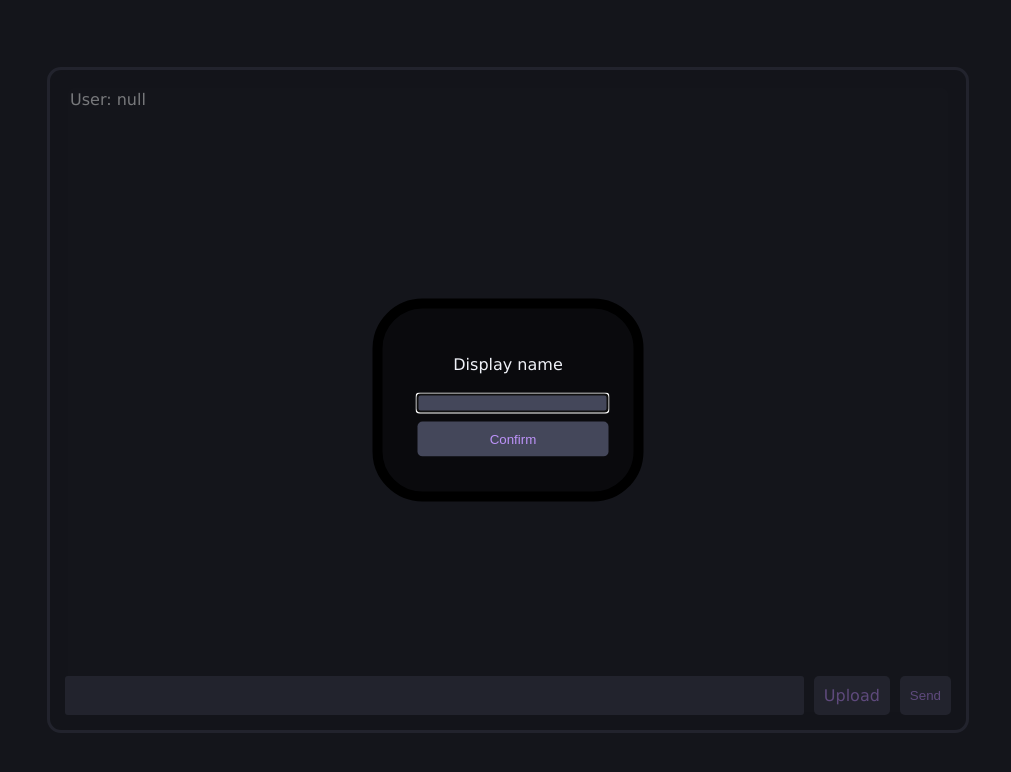
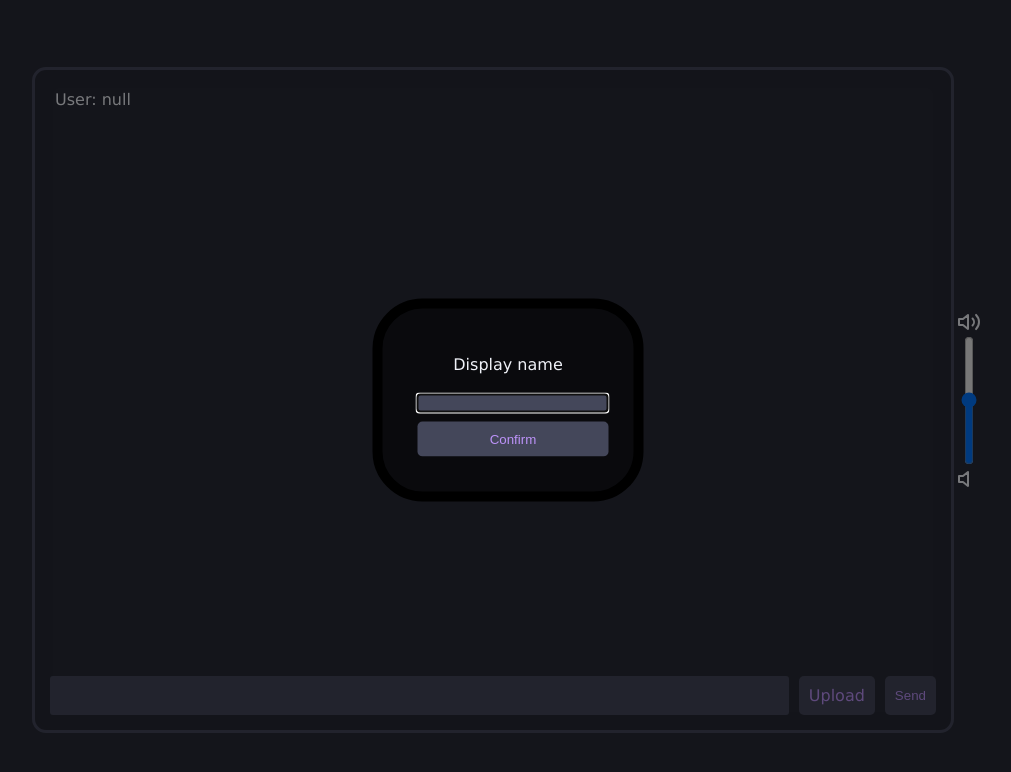
Before and after one commit to blitzher/image-compression, a website with bundled scripts: page product/mockup/public/index.html in a window 1280 px wide. Shown: the whole page, without its empty margins (132-1143 px from the left). Built offline with nearby package versions, Linux system fonts and the light colour scheme; no server answers; files whose address does not match are found by name.

Commit message:
added volume button - TODO - make notification volume function with this

```diff
--- a/product/mockup/public/css/style.css
+++ b/product/mockup/public/css/style.css
@@ -10,6 +10,10 @@ body {
   padding: 0;
   margin: 0;
   font-family: Verdana, Geneva, Tahoma, sans-serif;
+}
+#app {
+  display: flex;
+  flex-direction: row;
 }
 
 #chatboxWrapper {
@@ -33,6 +37,15 @@ body {
   scrollbar-color: #44475a hsla(231, 15%, 18%, 0);
   scrollbar-width: thin;
   background: none;
+}
+::-webkit-scrollbar {
+  width: 10px;
+}
+::-webkit-scrollbar-track {
+  background: #44475a;
+}
+::-webkit-scrollbar-thumb {
+  background: #6272a4;
 }
 
 #chatbox {
@@ -122,7 +135,7 @@ input[type="submit"]:hover,
 .modal {
   width: 100vw;
   height: 100vh;
-    background-color: rgba(0, 0, 0, 0.50);
+  background-color: rgba(0, 0, 0, 0.5);
   display: flex;
   align-content: center;
   justify-items: center;
@@ -173,3 +186,17 @@ input[type="submit"]:hover,
 .msg-bubble img {
   max-width: 100%;
 }
+
+#volume {
+  appearance: none;
+  width: 20px;
+  background: #44475a;
+  outline: none;
+  opacity: 1;
+  -webkit-transition: 0.2s;
+  transition: opacity 0.2s;
+  -webkit-appearance: slider-vertical;
+}
+#volume:hover {
+  opacity: 1;
+}
--- a/product/mockup/public/index.html
+++ b/product/mockup/public/index.html
@@ -1,14 +1,12 @@
 <!DOCTYPE html>
 <html lang="en">
-
   <head>
-    <meta charset="UTF-8">
-    <meta http-equiv="X-UA-Compatible" content="IE=edge">
-    <meta name="viewport" content="width=device-width, initial-scale=1.0">
+    <meta charset="UTF-8" />
+    <meta http-equiv="X-UA-Compatible" content="IE=edge" />
+    <meta name="viewport" content="width=device-width, initial-scale=1.0" />
     <title>Not Messenger</title>
 
-    <link rel="stylesheet" href="./css/style.css">
-
+    <link rel="stylesheet" href="./css/style.css" />
   </head>
 
   <body>
@@ -16,15 +14,20 @@
     <div class="modal" style="display: none" id="setName">
       <form name="setDisplayNameForm" class="inputModal">
         <p>Display name</p>
-            <input type="text" name="setDisplayName" id="displayNameInput" style="margin:5px; width: 97.5%;">
-            <br>
-            <input type="submit" value="Confirm" style="width: 100%;">
+        <input
+          type="text"
+          name="setDisplayName"
+          id="displayNameInput"
+          style="margin: 5px; width: 97.5%"
+        />
+        <br />
+        <input type="submit" value="Confirm" style="width: 100%" />
       </form>
     </div>
 
     <!-- wrapper for the whole page -->
+    <div id="app">
       <div id="chatboxWrapper">
-
         <!-- the name of current user -->
         <div id="chatMenu">
           <p id="currentUser"></p>
@@ -32,8 +35,7 @@
 
         <!-- the chatbox, with all past messages -->
         <div id="chatbox-box">
-            <div id="chatbox">
-            </div>
+          <div id="chatbox"></div>
         </div>
 
         <!-- input field from user, with text, images and send button -->
@@ -44,27 +46,67 @@
               name="msgInput"
               id="msgInput"
               autofocus="on"
-                    autocomplete="off">
+              autocomplete="off"
+            />
 
-                <label
-                    for="imageUpload"
-                    id="uploadLabel">Upload</label>
+            <label for="imageUpload" id="uploadLabel">Upload</label>
 
             <input
               type="file"
               name="imageUpload"
               id="imageUpload"
-                    style="opacity: 0; width: 0;">
+              style="opacity: 0; width: 0"
+            />
 
-                <input
-                    type="submit"
-                    value="Send">
+            <input type="submit" value="Send" />
           </span>
         </form>
+      </div>
+      <div
+        style="
+          display: flex;
+          flex-direction: column;
+          align-items: center;
+          justify-content: center;
+          width: 30px;
+        "
+      >
+        <svg
+          xmlns="http://www.w3.org/2000/svg"
+          width="24"
+          height="24"
+          viewBox="0 0 24 24"
+          fill="none"
+          stroke="currentColor"
+          stroke-width="2"
+          stroke-linecap="round"
+          stroke-linejoin="round"
+          class="feather feather-volume-2"
+        >
+          <polygon points="11 5 6 9 2 9 2 15 6 15 11 19 11 5" />
+          <path
+            d="M19.07 4.93a10 10 0 0 1 0 14.14M15.54 8.46a5 5 0 0 1 0 7.07"
+          />
+        </svg>
+        <input type="range" id="volume" />
+        <svg
+          xmlns="http://www.w3.org/2000/svg"
+          width="24"
+          height="24"
+          viewBox="0 0 24 24"
+          fill="none"
+          stroke="currentColor"
+          stroke-width="2"
+          stroke-linecap="round"
+          stroke-linejoin="round"
+          class="feather feather-volume"
+        >
+          <polygon points="11 5 6 9 2 9 2 15 6 15 11 19 11 5" />
+        </svg>
+      </div>
     </div>
 
     <!-- Entry (Load after UI DOM nodes) -->
     <script type="module" src="./js/main.js"></script>
   </body>
-
 </html>
```
Lines whose indentation alone changed are shown as unchanged.
